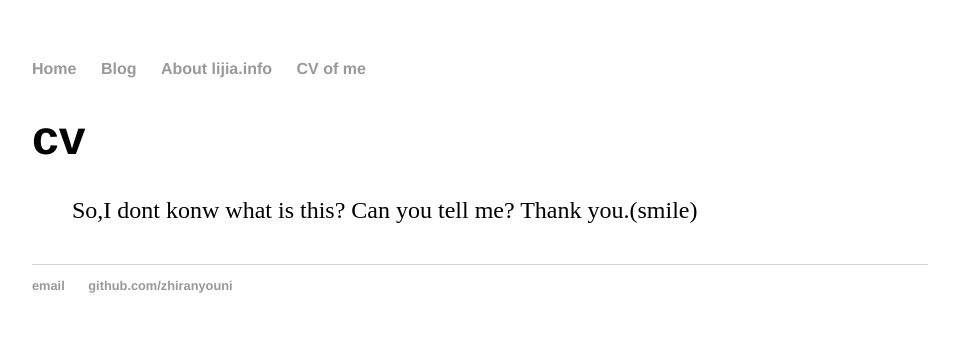
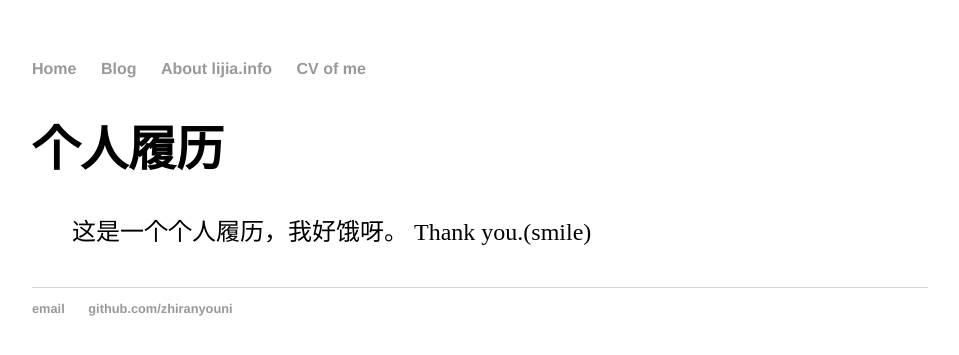
Before and after one commit to zhiranyouni/zhiranyouni.github.io, a Jekyll site: the page built from cv/index.html, in a window 1280 px wide. Shown: the top 355 px of the page, without its empty margins (160-1119 px from the left). Built offline with Jekyll 4.4.1, drawn with Linux system fonts in a browser that asks for light colours.

Commit message:
Update index.html

```diff
--- a/cv/index.html
+++ b/cv/index.html
@@ -2,5 +2,5 @@
 layout: default
 title: Lijia's Blog
 ---
-	<h1>cv</h1>
-	<ul class="posts">So,I dont konw what is this? Can you tell me? Thank you.(smile)</ul>
+	<h1>个人履历</h1>
+	<ul class="posts">这是一个个人履历，我好饿呀。 Thank you.(smile)</ul>
```
